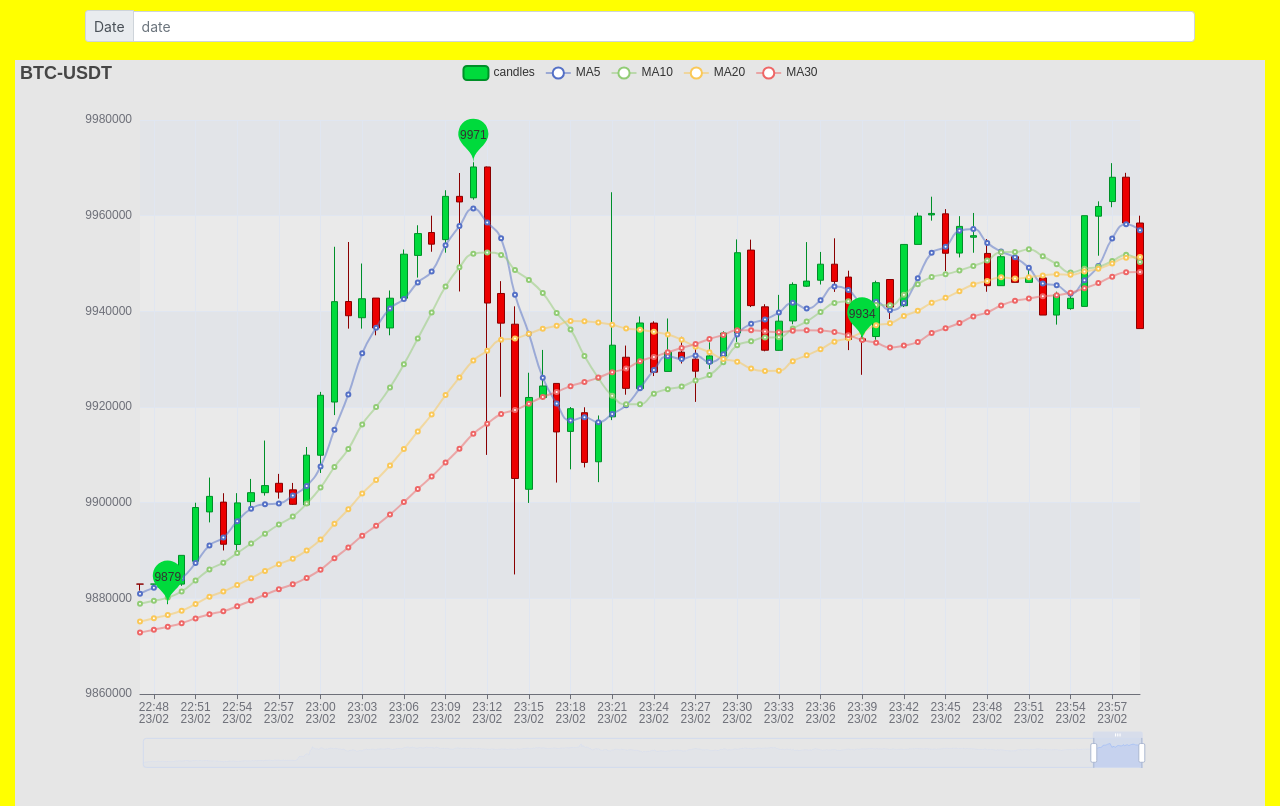
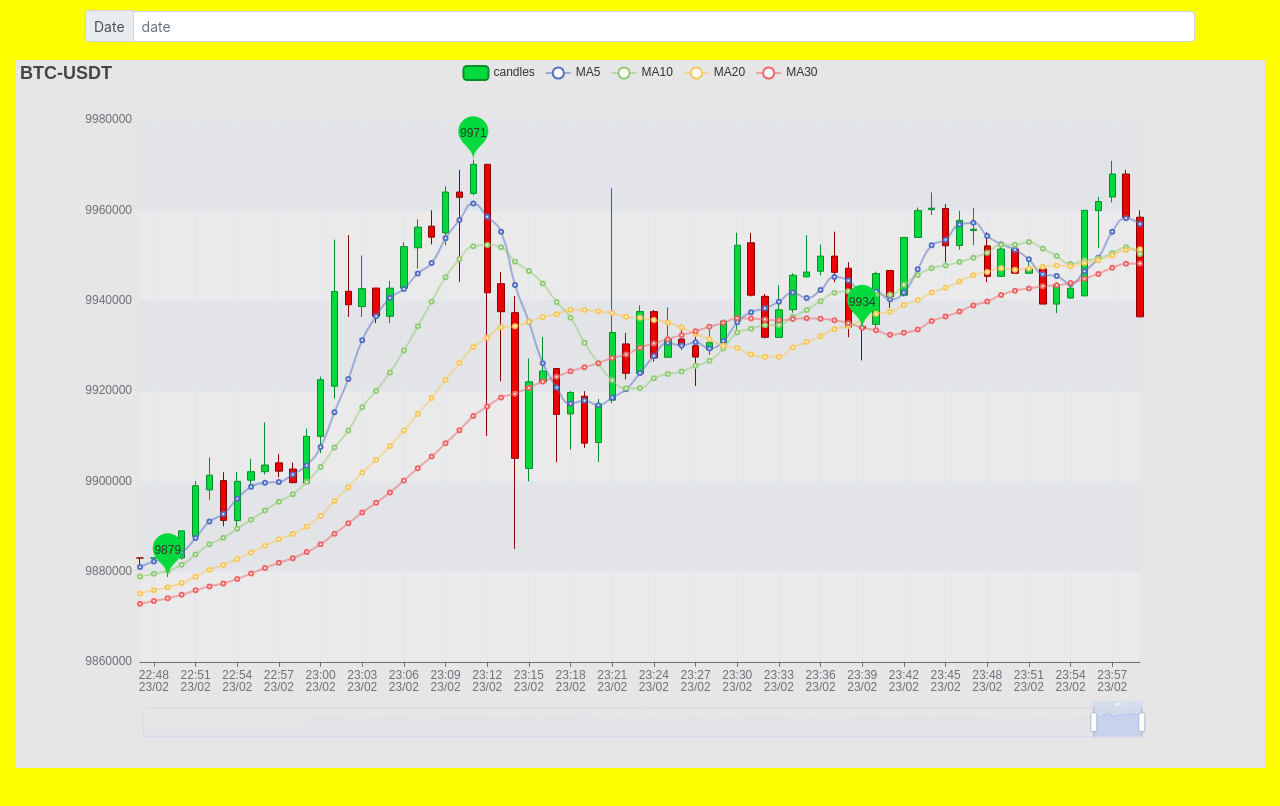
Before and after one commit to mauricio-lima/binance-chart, a plain HTML site: page source/frontend/index.html in a window 1280 px wide. Drawn offline with nearby package versions, Linux system fonts and the light colour scheme; files whose address does not match are found by name.

Commit message:
Adjusts for better visualisation after date control introduction

```diff
--- a/source/frontend/candle-stick.js
+++ b/source/frontend/candle-stick.js
@@ -101,11 +101,11 @@ function setupCandleStickChart(container, dataSource, name)
                 end   : 100
             },
             {
-                show: true,
-                type: 'slider',
-                top: '90%',
-                start: 80,
-                end: 100
+                show  :  true,
+                type  : 'slider',
+                top   : '90.5%',
+                start :  80,
+                end   :  100
             }
         ],
         series: [
--- a/source/frontend/index.html
+++ b/source/frontend/index.html
@@ -28,6 +28,6 @@
                </div>
            </div>
        </div>
-       <div id="container-1" style="height: 100%; padding-top: 10px; margin: 5px"></div>
+       <div id="container-1" style="height: 95%; padding-top: 10px; margin: 5px"></div>
    </body>
 </html>
```
